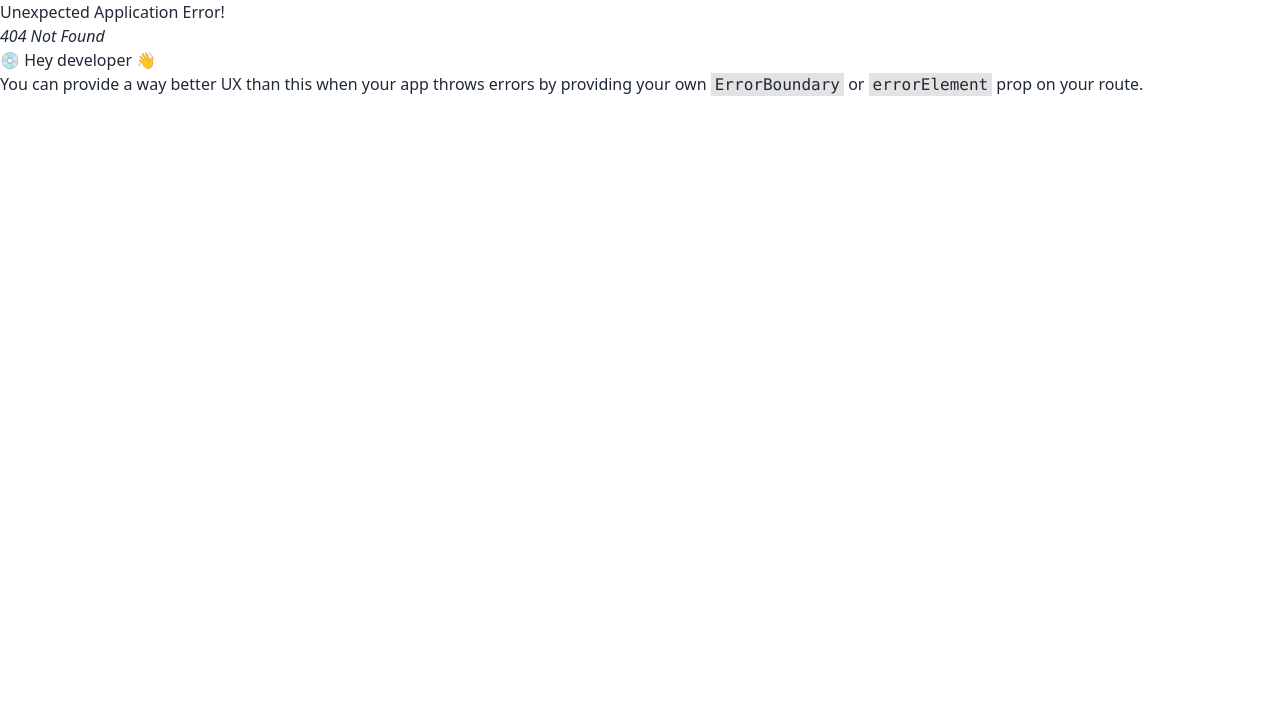
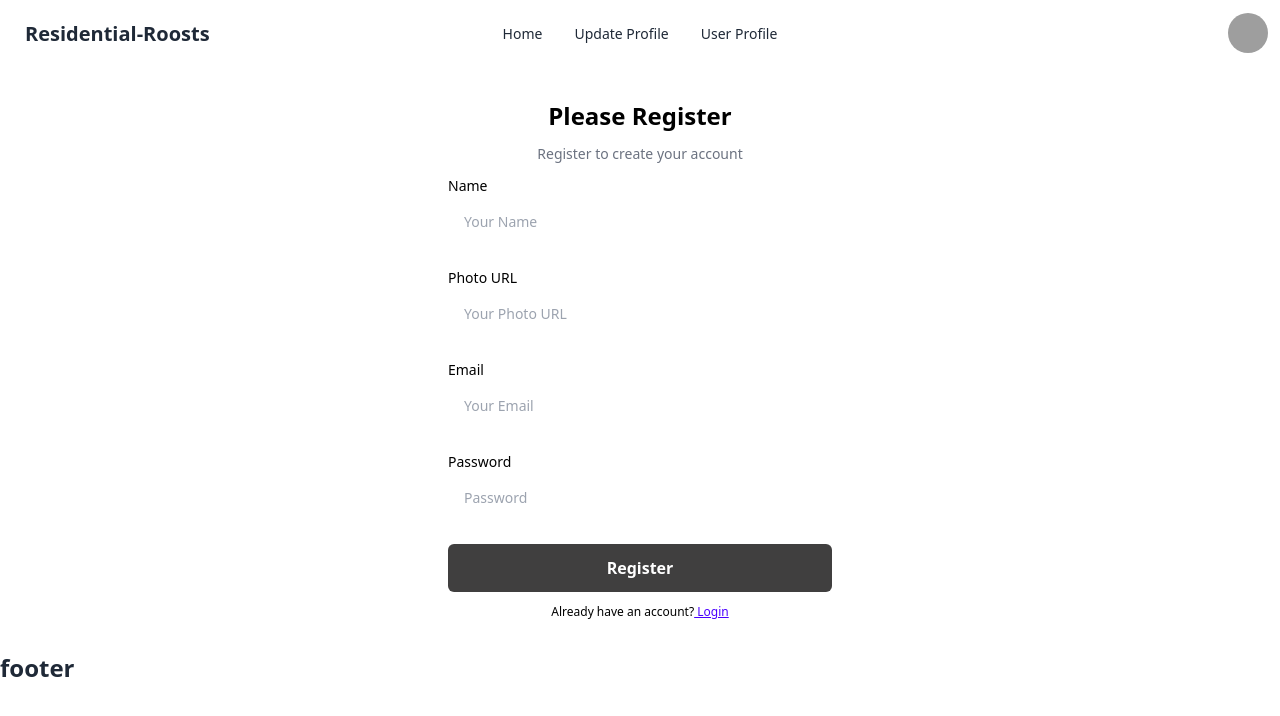
Before and after one commit to kibriarobin97/residential-roosts, a React (Vite) app: page /register in a window 1280 px wide. Before the commit this address had no page. Shown: the top 716 px of the page. Built offline with nearby package versions, Linux system fonts and the light colour scheme; grey boxes are pictures that could not be loaded.

Commit message:
added register page

```diff
--- a/src/Pages/Login.jsx
+++ b/src/Pages/Login.jsx
@@ -1,15 +1,18 @@
+import { Link } from "react-router-dom";
+
 const Login = () => {
     return (
         <div className="w-full max-w-md mx-auto p-8 space-y-3 rounded-xl text-black">
-            <h1 className="text-2xl font-bold text-center">Login</h1>
+            <h1 className="text-2xl font-bold text-center">Please Login</h1>
+            <p className="text-sm text-center text-gray-500">Login to access your account</p>
             <form noValidate="" action="" className="space-y-6">
                 <div className="space-y-1 text-sm">
                     <label htmlFor="email" className="block text-black">Email</label>
-                    <input type="email" name="email" id="email" placeholder="Your Email" className="w-full px-4 py-3 rounded-md border-gray-700  text-gray-100 focus:border-violet-400" />
+                    <input type="email" name="email" id="email" required placeholder="Your Email" className="w-full px-4 py-3 rounded-md border-gray-700  text-gray-100 focus:border-violet-400" />
                 </div>
                 <div className="space-y-1 text-sm">
                     <label htmlFor="password" className="block text-black">Password</label>
-                    <input type="password" name="password" id="password" placeholder="Password" className="w-full px-4 py-3 rounded-md border-gray-700 text-gray-100 focus:border-violet-400" />
+                    <input type="password" name="password" id="password" required placeholder="Password" className="w-full px-4 py-3 rounded-md border-gray-700 text-gray-100 focus:border-violet-400" />
                     <div className="flex justify-end text-xs text-blue-500">
                         <a rel="noopener noreferrer" href="#">Forgot Password?</a>
                     </div>
@@ -39,7 +42,7 @@ const Login = () => {
                 </button>
             </div>
             <p className="text-xs text-center sm:px-6 text-black">Do not have an account?
-                <a rel="noopener noreferrer" href="#" className="underline text-primary"> Register</a>
+                <Link to='/register' className="underline text-primary"> Register</Link>
             </p>
         </div>
     );
--- /dev/null
+++ b/src/Pages/Register.jsx
@@ -0,0 +1,34 @@
+import { Link } from "react-router-dom";
+
+const Register = () => {
+    return (
+        <div className="w-full max-w-md mx-auto p-8 space-y-3 rounded-xl text-black">
+            <h1 className="text-2xl font-bold text-center">Please Register</h1>
+            <p className="text-sm text-center text-gray-500">Register to create your account</p>
+            <form noValidate="" action="" className="space-y-6">
+                <div className="space-y-1 text-sm">
+                    <label htmlFor="name" className="block text-black">Name</label>
+                    <input type="text" name="name" id="name" required placeholder="Your Name" className="w-full px-4 py-3 rounded-md border-gray-700  text-gray-100 focus:border-violet-400" />
+                </div>
+                <div className="space-y-1 text-sm">
+                    <label htmlFor="photo" className="block text-black">Photo URL</label>
+                    <input type="text" name="photo" id="photo" placeholder="Your Photo URL" className="w-full px-4 py-3 rounded-md border-gray-700  text-gray-100 focus:border-violet-400" />
+                </div>
+                <div className="space-y-1 text-sm">
+                    <label htmlFor="email" className="block text-black">Email</label>
+                    <input type="email" name="email" id="email" required placeholder="Your Email" className="w-full px-4 py-3 rounded-md border-gray-700  text-gray-100 focus:border-violet-400" />
+                </div>
+                <div className="space-y-1 text-sm">
+                    <label htmlFor="password" className="block text-black">Password</label>
+                    <input type="password" name="password" id="password" required placeholder="Password" className="w-full px-4 py-3 rounded-md border-gray-700 text-gray-100 focus:border-violet-400" />
+                </div>
+                <button className="block w-full p-3 text-center rounded-md font-bold bg-[#403F3F] text-white">Register</button>
+            </form>
+            <p className="text-xs text-center sm:px-6 text-black">Already have an account?
+                <Link to='/login' className="underline text-primary"> Login</Link>
+            </p>
+        </div>
+    );
+};
+
+export default Register;
--- a/src/main.jsx
+++ b/src/main.jsx
@@ -10,6 +10,7 @@ import Home from './Pages/Home';
 import UpdateProfile from './Pages/UpdateProfile';
 import UserProfile from './Pages/UserProfile';
 import Login from './Pages/Login';
+import Register from './Pages/Register';
 
 
 const router = createBrowserRouter([
@@ -32,6 +33,10 @@ const router = createBrowserRouter([
       {
         path: '/login',
         element: <Login></Login>
+      },
+      {
+        path: '/register',
+        element: <Register></Register>
       }
     ]
   },
```
